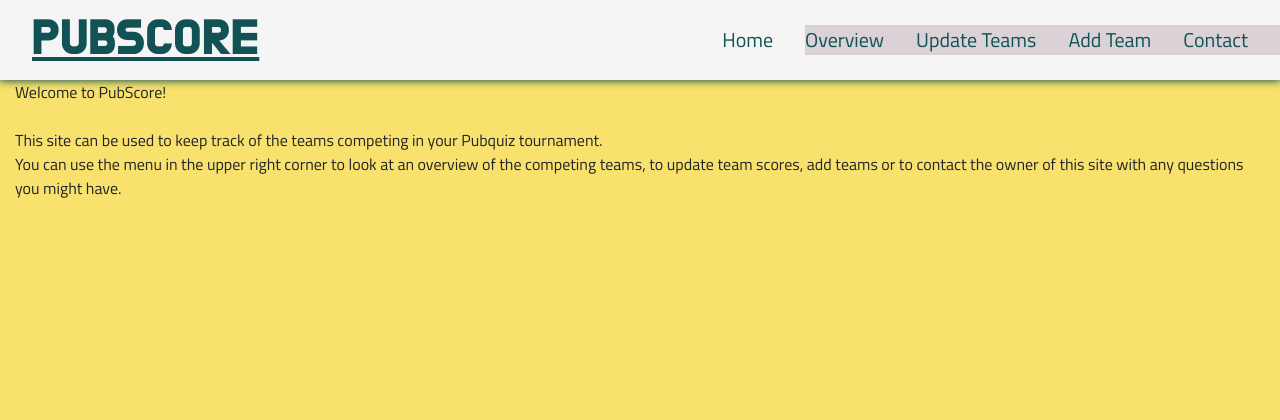
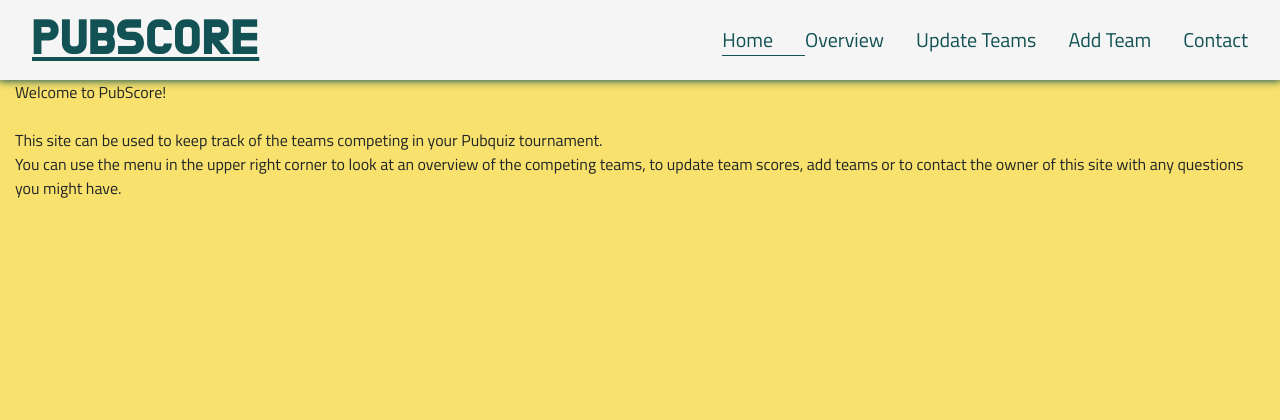
Before and after one commit to Code-Institute-Submissions/PubScore, a Flask app: page /index in a window 1280 px wide. Shown: the top 420 px of the page. Run offline with Flask 2, Linux system fonts and the light colour scheme; some libraries are stand-ins or nearby versions.

Commit message:
Set more style rules for navigation on bigger screens

```diff
--- a/static/css/style.css
+++ b/static/css/style.css
@@ -62,6 +62,13 @@ header {
     border-bottom: 0.05rem solid #F5F5F5;
 }
 
+@media only screen and (min-width: 992px) {
+    .navbar-nav {
+        background: none;
+        border-bottom: none;
+    }
+}
+
 .nav-link {
     color: #125154;
     text-align: center;
@@ -78,10 +85,20 @@ header {
         padding: 0 !important;
         margin-right: 2rem;
     }
+
+    .nav-link:hover {
+
+    }
 }
 
 .active {
     background: #F5F5F5;
+}
+
+@media only screen and (min-width: 992px) {
+    .active {
+        border-bottom: 1px solid #125154;
+    }
 }
 
 /*--------------------------------------------------Hamburger: code from md bootstrap*/
```
